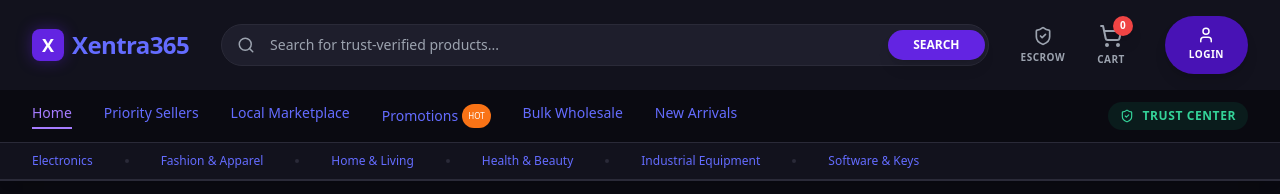
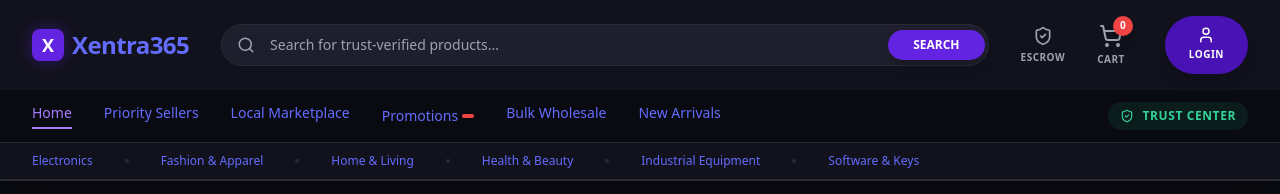
Before and after one commit to Xentra365Tech/Xentra365-MarketPlace-Webapp, a React (Vite) app: page / in a window 1280 px wide. Shown: the top 194 px of the page. Built offline with nearby package versions, Linux system fonts and the light colour scheme.

Commit message:
feat(Homescreens): Quick update ( landing and  Dashbaord page)

```diff
--- a/src/pages/DashboardPage.tsx
+++ b/src/pages/DashboardPage.tsx
@@ -132,7 +132,7 @@ const DashboardPage = () => {
              <Link to="/" className="text-[#A67CFF] border-b-2 border-[#A67CFF] pb-1">Home</Link>
              <Link to="#" className="hover:text-white transition-colors">Priority Sellers</Link>
              <Link to="#" className="hover:text-white transition-colors">Local Marketplace</Link>
-             <Link to="#" className="hover:text-white transition-colors flex items-center gap-1">Promotions <span className="bg-orange-500 text-white text-[8px] px-1.5 py-0.5 rounded-full">HOT</span></Link>
+             <Link to="#" className="hover:text-white transition-colors flex items-center gap-1">Promotions <span className="bg-red-500 text-white text-[8px] px-1.5 py-0.5 rounded-full"></span></Link>
              <Link to="#" className="hover:text-white transition-colors">Bulk Wholesale</Link>
              <Link to="#" className="hover:text-white transition-colors">New Arrivals</Link>
            </div>
--- a/src/pages/LandingPage.tsx
+++ b/src/pages/LandingPage.tsx
@@ -104,7 +104,7 @@ const LandingPage = () => {
              <Link to="/" className="text-[#A67CFF] border-b-2 border-[#A67CFF] pb-1">Home</Link>
              <Link to="#" className="hover:text-white transition-colors">Priority Sellers</Link>
              <Link to="#" className="hover:text-white transition-colors">Local Marketplace</Link>
-             <Link to="#" className="hover:text-white transition-colors flex items-center gap-1">Promotions <span className="bg-orange-500 text-white text-[8px] px-1.5 py-0.5 rounded-full">HOT</span></Link>
+             <Link to="#" className="hover:text-white transition-colors flex items-center gap-1">Promotions <span className="bg-red-500 text-white text-[8px] px-1.5 py-0.5 rounded-full"></span></Link>
              <Link to="#" className="hover:text-white transition-colors">Bulk Wholesale</Link>
              <Link to="#" className="hover:text-white transition-colors">New Arrivals</Link>
            </div>
```
